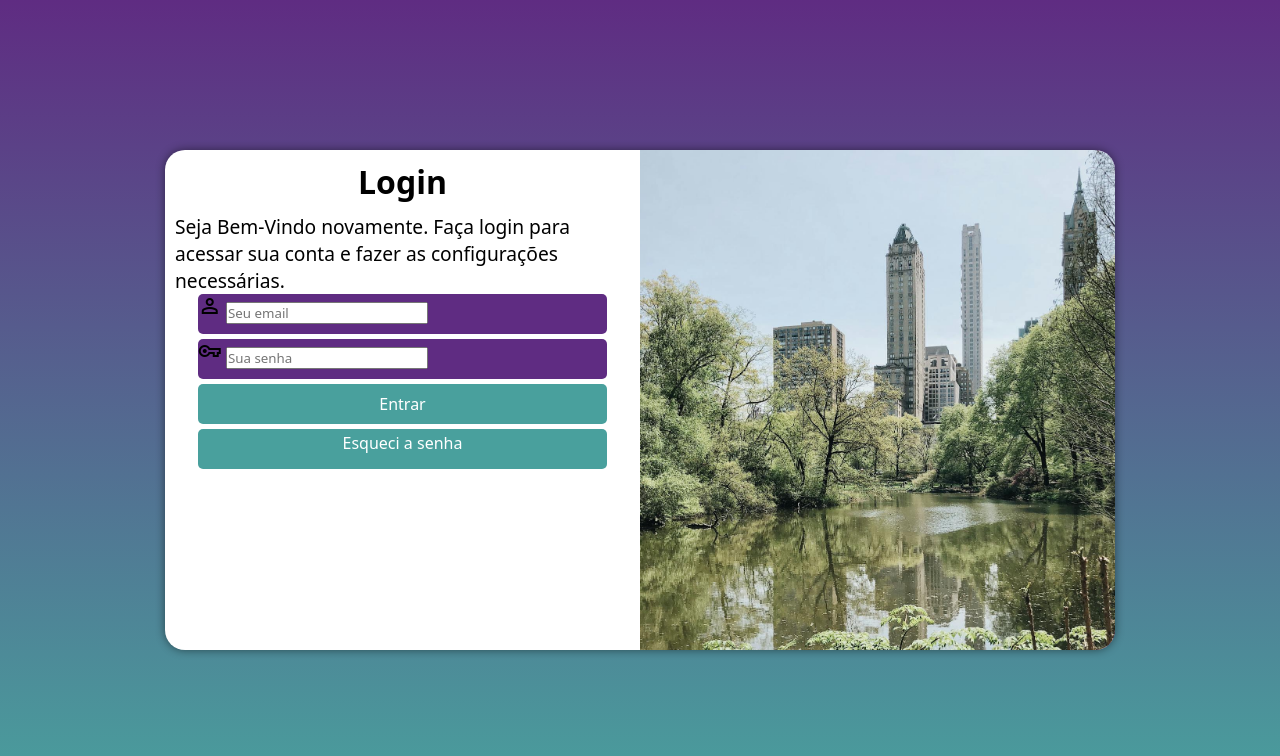
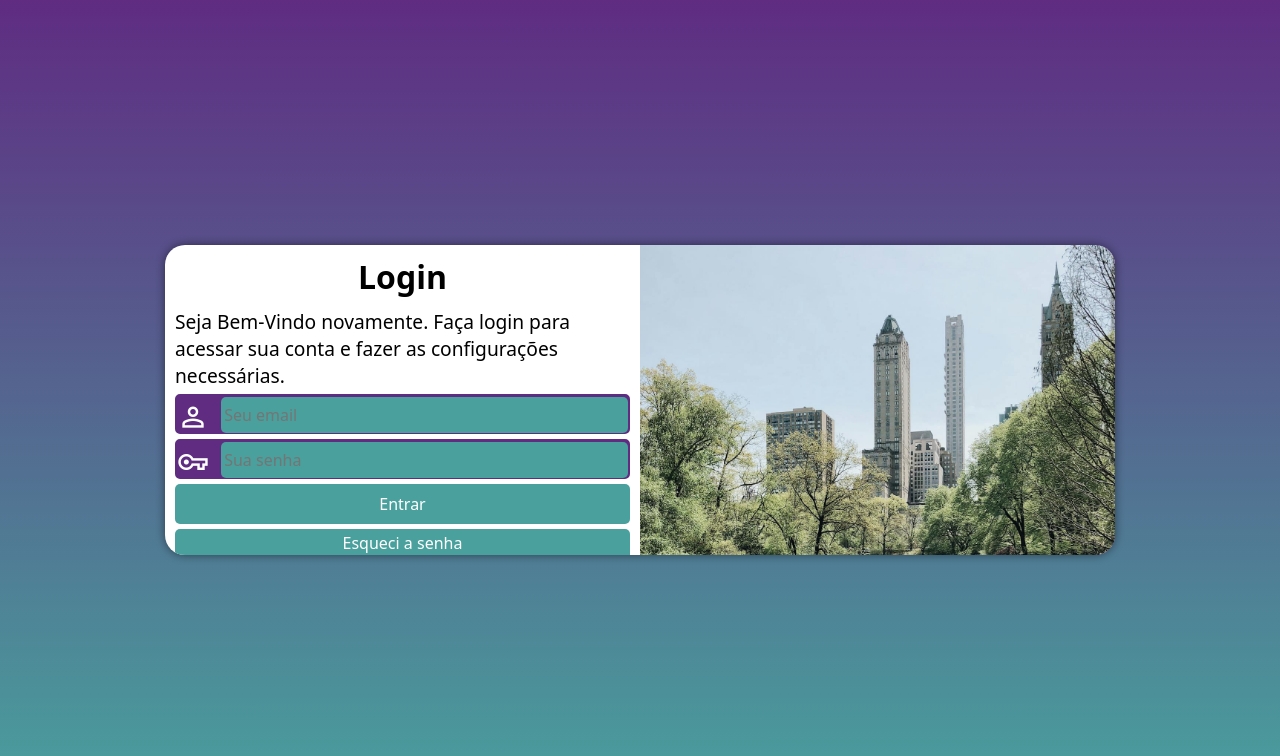
Before and after one commit to JorgeCunhaOliveira/projeto-login, a plain HTML site: page index.html in a window 1280 px wide. Drawn offline with nearby package versions, Linux system fonts and the light colour scheme.

Commit message:
terminado

```diff
--- a/estilos/media-query.css
+++ b/estilos/media-query.css
@@ -6,6 +6,7 @@
     }
     section#login{
         width: 80vw;
+        height: 280px;
     }
     section#login > div#imagem{
         float: left;
@@ -23,6 +24,7 @@
     }
     section#login{
         width: 950px;
+        height: 310px;
     }
     section#login > div#imagem{
         float: right;
--- a/estilos/style.css
+++ b/estilos/style.css
@@ -25,15 +25,15 @@ section#login{
     position: absolute;
     top: 50%;
     left: 50%;
-    transform: translate(-50%, -50%);
     background-color: white;
-    width: 252px;
+    width: 250px;
     height: 500px;
     border-radius: 20px;
     overflow: hidden;
     box-shadow: 0px 0px 10px rgba(0, 0, 0, 0.486);
     transition: width .3s, height .3s;
     transition-timing-function: ease;
+    transform: translate(-50%, -50%);
 }
 section#login > div#imagem{
     display: block;
@@ -51,25 +51,46 @@ div#formulario > h1{
 }
 div#formulario > p{
     font-size: 0.8em;
+    margin: 5px 0px;
 }
 form > div.campo{
     display: block;
     margin: auto;
     background-color: #5f2c82;
+    border: 2px solid #5f2c82;
     border-radius: 5px;
-    width: 90%;
+    width: 100%;
     height: 40px;
     margin-bottom: 5px;
 }
 form label{
     display: none;
 }
+div.campo > span{
+    color: white;
+    font-size: 2em;
+    width: 40px;
+    padding-top: 5px;
+}
+div.campo > input{
+    background-color: #49a09d;
+    font-size: 1em;
+    width: calc(100% - 44.5px);
+    height: 100%;
+    border: 0px;
+    border-radius: 5px;
+    padding: 3px;
+    transform: translateY(-12px);
+}
+div.campo > input:focus-within{
+    background-color: white;
+}
 form > input[type=submit]{
     font-size: 1em;
     display: block;
     margin: auto;
     margin-top: 5px;
-    width: 90%;
+    width: 100%;
     height: 40px;
     background-color: #49a09d;
     color: white;
@@ -87,7 +108,7 @@ form > a.botao{
     text-decoration: none;
     background-color: #49a09d;
     color: white;
-    width: 90%;
+    width: 100%;
     height: 40px;
     margin: auto;
     margin-top: 5px;
```
